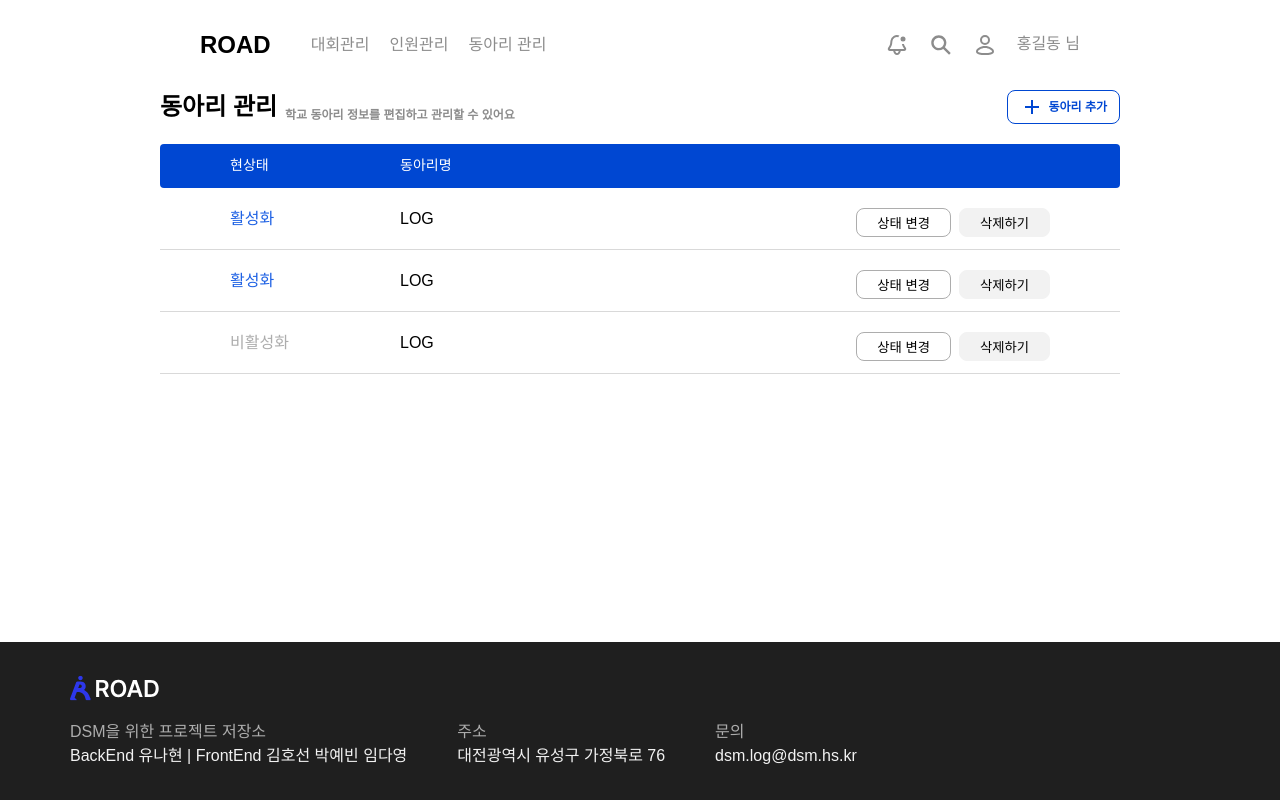
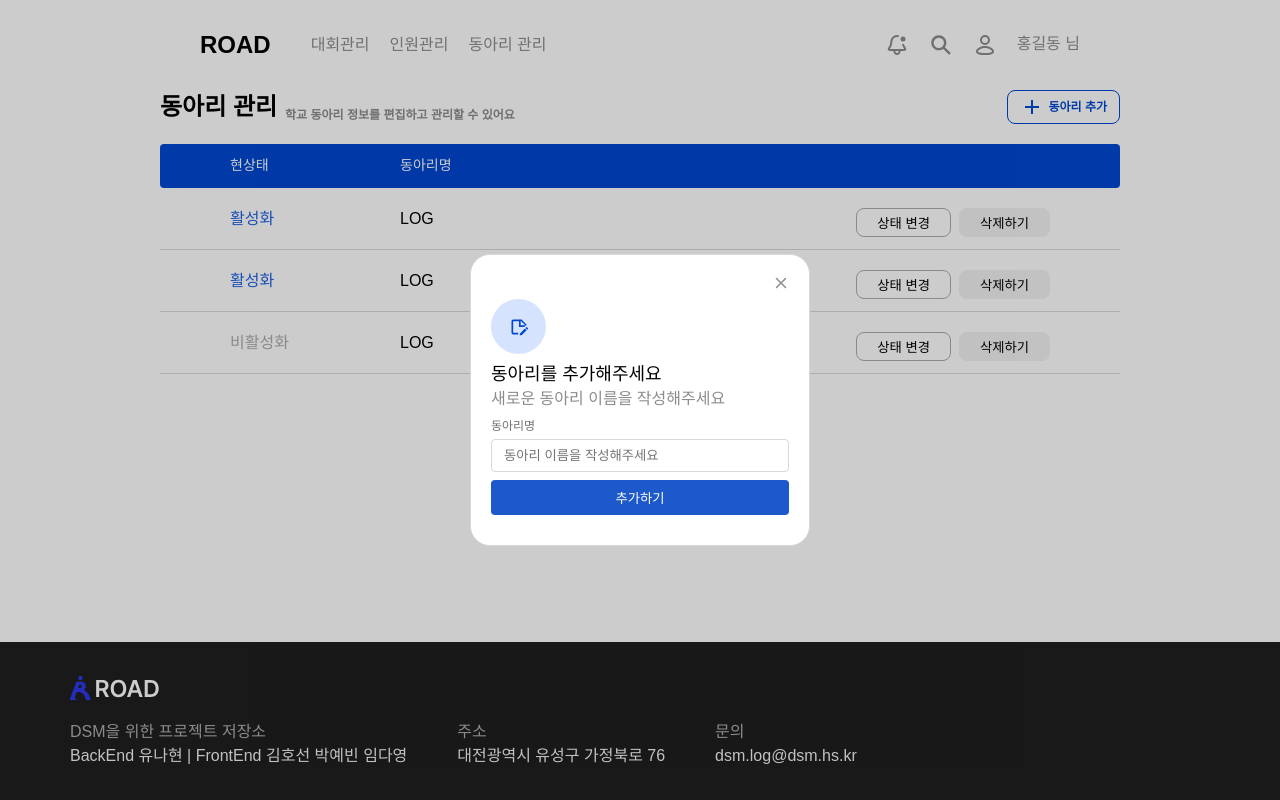
Before and after one commit to Log-Road/Road_FrontEnd_Admin, a React (Create React App) app: page /club in a window 1280 px wide. Both pictures are taken after a click on the button "동아리 추가". Built offline with nearby package versions, Linux system fonts and the light colour scheme; a web font is replaced by a local one.

Commit message:
✨ :: 모달 열고 닫기 지정

```diff
--- a/src/App.tsx
+++ b/src/App.tsx
@@ -1,9 +1,11 @@
 import Router from "@/Router/Router";
+import ModalProvider from "@/Context/ModalContext";
 
 function App() {
-
   return (
-    <Router />
+    <ModalProvider>
+      <Router />
+    </ModalProvider>
   );
 }
 
--- a/src/Components/Layout/index.tsx
+++ b/src/Components/Layout/index.tsx
@@ -2,21 +2,49 @@ import Header from "./Header";
 import Footer from "./Footer";
 import { Outlet } from "react-router-dom";
 import styled from "styled-components";
+import AddClubModal from "@/Pages/ClubManage/Modals/AddClubModal";
+import { useModal } from "@/Context/ModalContext";
 
 export default function Layout() {
+  const { isOpen } = useModal()
+
   return (
-    <>
+    <Container>
       <Header />
       <Content>
         <Outlet />
       </Content>
       <Footer />
-    </>
+      {
+        isOpen &&
+        <ModalWrap>
+          <AddClubModal />
+        </ModalWrap>
+      }
+    </Container>
   )
 }
+
+const Container = styled.div`
+width: 100%;
+height: 100vh;
+position: relative;
+`
 
 const Content = styled.div`
 display: flex;
 justify-content: center;
 min-height: calc(100vh - 248px);
 `
+
+const ModalWrap = styled.div`
+position: fixed;
+top: 0;
+left: 0;
+width: 100%;
+height: 100vh;
+display: flex;
+justify-content: center;
+align-items: center;
+background-color: rgb(0, 0, 0, 0.2);
+`
--- a/src/Pages/ClubManage/index.tsx
+++ b/src/Pages/ClubManage/index.tsx
@@ -4,8 +4,12 @@ import { Plus } from "@/Assets";
 import { color, font } from "@/Styles";
 import ActiveButton from "@/Components/Management/ActiveButton";
 import { Club } from "@/Components/Dummy/Club";
+import { useModal } from "@/Context/ModalContext";
 
 const ClubManage = () => {
+
+  const { openModal } = useModal()
+
   return (
     <Content>
       <PageInfoWrap>
@@ -13,7 +17,7 @@ const ClubManage = () => {
           <Title>동아리 관리</Title>
           <Info>학교 동아리 정보를 편집하고 관리할 수 있어요</Info>
         </TextWrap>
-        <Button icon={Plus} text="동아리 추가" />
+        <Button icon={Plus} text="동아리 추가" onClick={() => openModal()}/>
       </PageInfoWrap>
 
       <Table>
```
